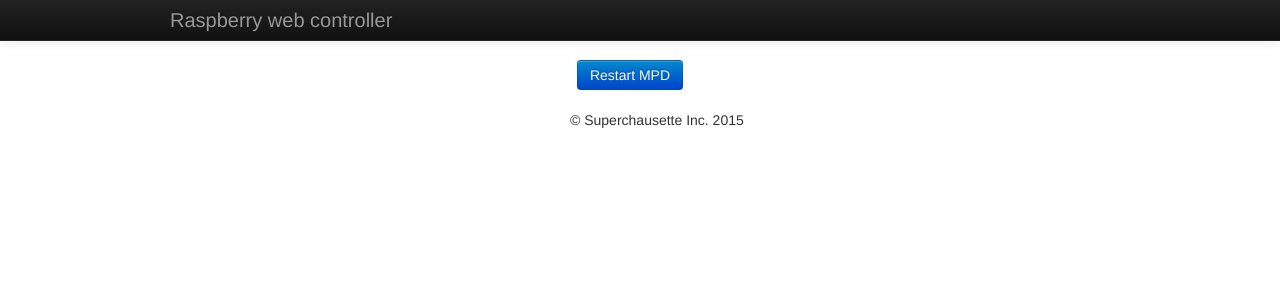
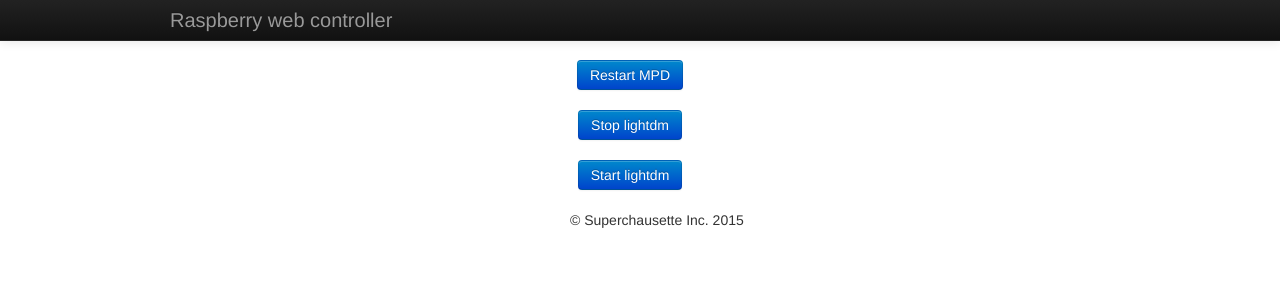
Before and after one commit to superchausette/RapberryWebController, a Flask app: page / in a window 1280 px wide. Shown: the top 301 px of the page. Run offline with Flask 2, Linux system fonts and the light colour scheme; parts of the project's set-up code (start-up, migrations or seed data) failed here and were passed over.

Commit message:
Add Start/Stop LightDM button

```diff
--- a/app/__init__.py
+++ b/app/__init__.py
@@ -1,11 +1,13 @@
 from flask import Flask
 
 import MPD
+import LightDM
 
 app = Flask(__name__)
 app.config.from_object('config')
 
 MDPImpl = MPD.MPD()
+LightDMImpl = LightDM.LightDM()
 
 if not app.debug:
   import logging
--- a/app/templates/index.html
+++ b/app/templates/index.html
@@ -7,6 +7,12 @@
 			<form action="{{ url_for('mpd') }}" method="post">
 			  <input type="submit" class="btn btn-primary" name="mpd" value= "Restart MPD"/>
 			</form>
+			<form action="{{ url_for('lightdm') }}" method="post">
+			  <input type="submit" class="btn btn-primary" name="lightdm_stop" value= "Stop lightdm"/>
+			</form>
+			<form action="{{ url_for('lightdm') }}" method="post">
+			  <input type="submit" class="btn btn-primary" name="lightdm_start" value= "Start lightdm"/>
+			</form>
 		</div>
 	</div>
 </div>
--- a/app/views.py
+++ b/app/views.py
@@ -1,6 +1,6 @@
 from flask import render_template , flash, redirect, session, url_for, request, g
 
-from app import app, MDPImpl
+from app import app, MDPImpl, LightDMImpl
 
 def mpd_restart():
   suc, error = MDPImpl.restart()
@@ -12,6 +12,34 @@ def mpd_restart():
     flash(flashMsg,('error'))
     app.logger.info(flashMsg)
   return redirect(url_for('index'))
+
+
+def lightm_cmd(cmd):
+    if cmd == "start":
+        suc, error = LightDMImpl.start()
+        if suc == True:
+            flash("LightDM started")
+            app.logger.info("LightDM started")
+        else:
+            flashMsg = "Unable to start LightDM: %s" % error
+            flash(flashMsg,('error'))
+            app.logger.info(flashMsg)
+    elif cmd == "stop":
+        suc, error = LightDMImpl.stop()
+        if suc == True:
+            flash("LightDM stopped")
+            app.logger.info("LightDM stopped")
+        else:
+            flashMsg = "Unable to stop LightDM: %s" % error
+            flash(flashMsg,('error'))
+            app.logger.info(flashMsg)
+    else:
+        flashMsg = "Invalid LightDM cmd: %s" % cmd
+        flash(flashMsg,('error'))
+        app.logger.info(flashMsg)
+
+    return redirect(url_for('index'))
+
 
 @app.route('/')
 @app.route('/index')
@@ -26,6 +54,15 @@ def mpd():
   flash("Unknown request",'error')
   return redirect(url_for('index'))
 
+@app.route("/lightdm/", methods = ['POST'])
+def lightdm():
+    if request.form['lightdm'] == 'Stop lightdm':
+        return lightm_cmd("start")
+    elif request.form['lightdm'] == 'Start lightdm':
+        return lightm_cmd("stop")
+
+    flash("Unknown request",'error')
+    return redirect(url_for('index'))
 
 @app.errorhandler(401)
 def internal_error(error):
```
Also changed, not shown: app/LightDM.py (added, +41 -0 lines).
